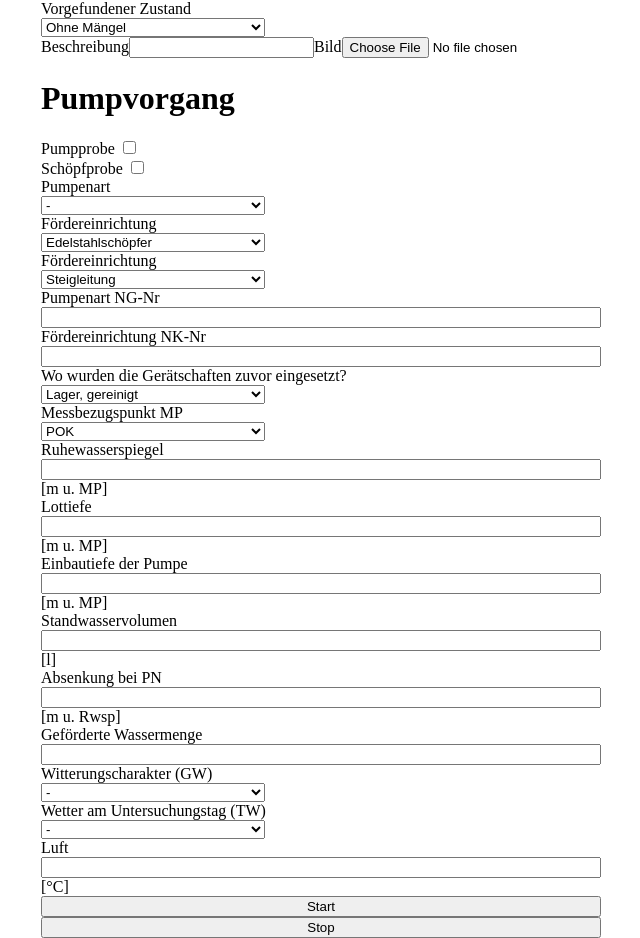
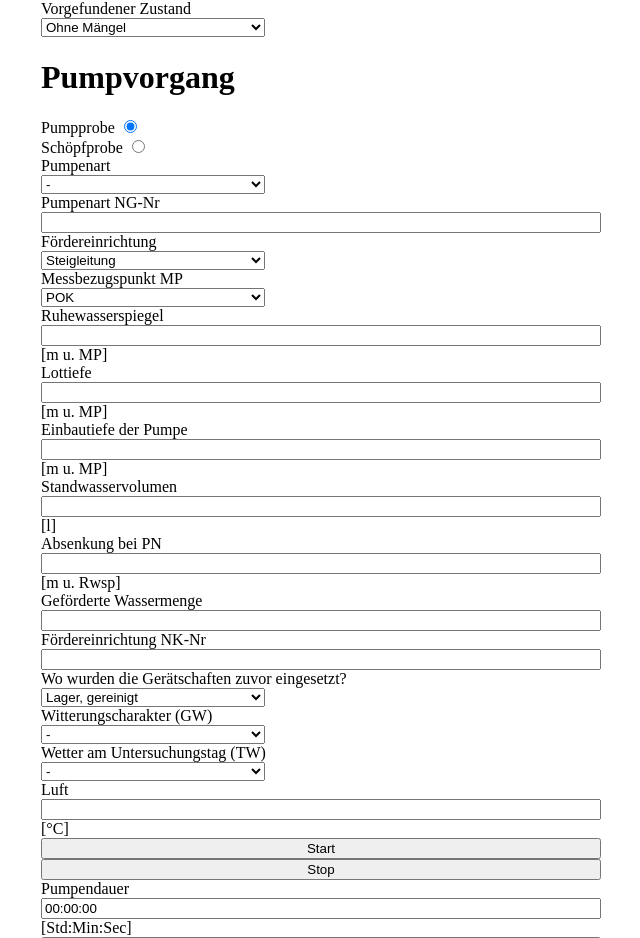
Before and after one commit to jjmercado/probenahmeTool, a SvelteKit app: page / in a window 1280 px wide. Shown: the part 1014-1952 px from the top of the page, without its empty margins (319-959 px from the left). Built offline with nearby package versions, Linux system fonts and the light colour scheme.

Commit message:
Fix adding and removing deficiencyelements & Add a pump timer

```diff
--- a/src/routes/+page.svelte
+++ b/src/routes/+page.svelte
@@ -12,7 +12,7 @@
     <OrderData {form}/>
     <GeneralData {form} />
     <InventoryData />
-    <PumpingProcess />
+    <PumpingProcess  />
     <Signing />
 </div>
 
--- a/src/routes/InventoryData.svelte
+++ b/src/routes/InventoryData.svelte
@@ -1,38 +1,56 @@
 <script>
-    import { onMount } from "svelte";
-
-
     let options = ["0", "1"];
     $: deficiencyPictures = 0;
     $: deficiencies = "";
+
     let container;
 
-    onMount(() => {
-        const label = document.createElement('label');
-        const input = document.createElement('input');
-        const picLabel = document.createElement('label');
-        const picInput = document.createElement('input');
+    const addDeficiencieElement = () => {
+        const label = document.createElement("label");
+        const input = document.createElement("input");
+        const picLabel = document.createElement("label");
+        const picInput = document.createElement("input");
 
-        label.htmlFor = "deficiencies";
-        label.innerText = "Beschreibung";
+        label.htmlFor = `deficiencies`;
+        label.innerText = "Beschreibung ";
 
         input.type = "text";
-        input.name = "deficiencies";
-        input.id = "deficiencies";
+        input.name = `deficiencies`;
 
-        picLabel.htmlFor = "picture";
-        picLabel.innerText = "Bild";
+        picLabel.htmlFor = `picture`;
+        picLabel.innerText = " Bild ";
+        picLabel.id = `picture`;
 
         picInput.type = "file";
-        picInput.name = "picture";
-        picInput.id = "picture";
+        picInput.name = `picture`;
+        picInput.id = `picture`;
         picInput.accept = "image/*";
 
         container.appendChild(label);
         container.appendChild(input);
         container.appendChild(picLabel);
         container.appendChild(picInput);
-    });
+    };
+
+    const removeDeficiencieElement = () => {
+        let container = document.getElementById("container");
+
+        if(deficiencyPictures < 0)
+        {
+            deficiencyPictures = 0;
+        }
+        else
+        {
+            if(container.hasChildNodes())
+            {
+                container.removeChild(container.lastChild);
+                container.removeChild(container.lastChild);
+                container.removeChild(container.lastChild);
+                container.removeChild(container.lastChild);
+            }
+        }
+
+    }
 </script>
 
 <h1>Bestandsdaten zur Messstelle</h1>
@@ -89,15 +107,29 @@
 </select>
 
 {#if deficiencies === "1"}
-    <!-- Mängel beschreiben und bild einfügen -->
-    <label for="deficiencies">Beschreibung</label>
-    <input type="text" name="deficiencies" id="deficiencies">
+    <div>
+        <label for="deficiencies0">Beschreibung</label>
+        <input type="text" name="deficiencies0" id="deficiencies0">
 
-    <label for="picture">Bild</label>
-    <input type="file" name="picture" id="picture" accept="image/*">
-    <button on:click={() => deficiencyPictures++ }>+</button>
-    <button on:click={() => deficiencyPictures--}>-</button>
-    {#if deficiencyPictures > 0}
+        <label for="picture0">Bild</label>
+        <input type="file" name="picture0" id="picture0" accept="image/*">
+    </div>
+    {#if deficiencyPictures >= 0 && deficiencies === "1"}
+        <div id="container" bind:this={container}/>
     {/if}
-    {/if}
-    <div bind:this={container}/>
+    <div>
+        <button on:click={() =>
+            {
+                deficiencyPictures++;
+                addDeficiencieElement();
+            }
+        }>+</button>
+        <button on:click={() =>
+            {
+                deficiencyPictures--
+                removeDeficiencieElement();
+            }
+        }>-</button>
+    </div>
+
+{/if}
--- a/src/routes/PumpingProcess.svelte
+++ b/src/routes/PumpingProcess.svelte
@@ -1,15 +1,147 @@
+<script>
+    import { DateTime } from "luxon";
+
+    let time = DateTime.now();
+    let pumpRadioButton = 1;
+    let scoopRadioButton = 0;
+    let lotDepth = 0;
+    let calmWaterLevel = 0;
+    let expansionDiameter;
+    let pumpInstallationDepth = 0;
+    let watchInterval;
+
+    $: pumpTimerHour = 0;
+    $: pumpTimerMinute = 0;
+    $: pumpTimerSecond = 0;
+
+    let Faktor =
+    {
+        50 : 2.0,
+        75 : 4.4,
+        100: 7.9,
+        125: 12.3,
+        150: 18.0,
+        175: 24.0,
+        200: 31.0,
+        250: 49.0,
+        300: 71.0,
+        350: 96,
+        400: 126,
+        450: 159,
+        500: 196,
+        1000: 785,
+        1500: 1767,
+        2000: 3142
+    };
+
+function calculateCalmWaterLevel()
+{
+    let Volumen = 0;
+    expansionDiameter = +document.getElementById("expansionDiameter").value;
+    let setFaktor;
+
+    for (const key in Faktor)
+    {
+        if (expansionDiameter == key)
+        {
+            setFaktor = Faktor[key];
+        }
+    }
+
+    Volumen = (lotDepth - calmWaterLevel) * setFaktor;
+
+    document.getElementById("standWaterVolume").value = Volumen;
+}
+
+function validatePumpData() {
+    let valid = false;
+    calmWaterLevel = +document.getElementById("calmWaterLevel").value;
+    lotDepth = +document.getElementById("lotDepth").value;
+    pumpInstallationDepth = +document.getElementById("pumpInstallationDepth").value;
+
+    if(!valid)
+    {
+        if (calmWaterLevel === 0 || lotDepth === 0 || pumpInstallationDepth === 0)
+        {
+            console.log("Keine Werte eingetragen");
+        }
+        else
+        {
+            if (calmWaterLevel > lotDepth)
+            {
+                console.error("Das Ruhewasser darf nicht größer als die Lottiefe sein");
+                valid = false;
+            }
+
+            if (calmWaterLevel > pumpInstallationDepth)
+            {
+                console.error("Das Ruhewasser darf nicht größer als die Einbautiefe sein");
+                valid = false;
+            }
+
+            if (pumpInstallationDepth > lotDepth)
+            {
+                console.error("Die Einbautiefe darf nicht größer als die Lottiefe sein");
+                valid = false;
+            }
+        }
+
+    }
+    else
+    {
+        valid = true;
+        console.log("Data is valid!");
+    }
+}
+
+const startPumpStopWatch = () =>
+{
+    let pumpTimerStart = DateTime.now().toMillis();
+    watchInterval = setInterval(() => {
+        let delta = DateTime.now().toMillis() - pumpTimerStart;
+        pumpTimerHour = Math.floor(delta / 1000 / 60 / 60);
+        pumpTimerMinute = Math.floor(delta / 1000 / 60);
+        pumpTimerSecond = Math.floor(delta / 1000);
+
+        if (pumpTimerSecond > 59)
+        {
+            pumpTimerSecond = pumpTimerSecond - (pumpTimerMinute * 60);
+        }
+
+        if (pumpTimerMinute > 59)
+        {
+            pumpTimerMinute = pumpTimerMinute - (pumpTimerHour * 60);
+        }
+
+    }, 100);
+}
+
+const stopPumpStopWatch = () =>
+{
+    clearInterval(watchInterval);
+}
+
+</script>
+
 <h1>Pumpvorgang</h1>
 
 <div>
     <label for="pumpSample">Pumpprobe</label>
-    <input type="checkbox" name="pumpSample" id="pumpSample">
+    <input type="radio" name="sample" id="pumpSample" checked on:click={() => {
+        pumpRadioButton = 1;
+        scoopRadioButton = 0;
+        }}>
 </div>
 
 <div>
     <label for="scoopSample">Schöpfprobe</label>
-    <input type="checkbox" name="scoopSample" id="scoopSample">
+    <input type="radio" name="sample" id="scoopSample" on:click={() => {
+        pumpRadioButton = 0;
+        scoopRadioButton = 1;
+        }}>
 </div>
 
+{#if pumpRadioButton}
     <label for="pumpType">Pumpenart</label>
     <select name="pumpType" id="pumpType">
         <option value="1">-</option>
@@ -21,11 +153,8 @@
         <option value="7">Sonstiges</option>
     </select>
 
-<label for="conveyorScoop">Fördereinrichtung</label>
-<select name="conveyorScoop" id="conveyorScoop">
-    <option value="1">Edelstahlschöpfer</option>
-    <option value="2">Sonstiges</option>
-</select>
+    <label for="pumpTypeNGNr">Pumpenart NG-Nr</label>
+    <input type="text" name="pumpTypeNGNr" id="pumpTypeNGNr">
 
     <label for="conveyorPump">Fördereinrichtung</label>
     <select name="conveyorPump" id="conveyorPump">
@@ -33,18 +162,6 @@
         <option value="2">PE-Rohr</option>
         <option value="3">PE-Schlauch</option>
         <option value="4">Sonstiges</option>
-</select>
-
-<label for="pumpTypeNGNr">Pumpenart NG-Nr</label>
-<input type="text" name="pumpTypeNGNr" id="pumpTypeNGNr">
-
-<label for="conveyorNKNr">Fördereinrichtung NK-Nr</label>
-<input type="text" name="conveyorNKNr" id="conveyorNKNr">
-
-<label for="lastUsed">Wo wurden die Gerätschaften zuvor eingesetzt?</label>
-<select name="lastUsed" id="lastUsed">
-    <option value="1">Lager, gereinigt</option>
-    <option value="2">Messstelle</option>
     </select>
 
     <label for="measuringReferencePoint">Messbezugspunkt MP</label>
@@ -56,19 +173,19 @@
     </select>
 
     <label for="calmWaterLevel">Ruhewasserspiegel</label>
-<input type="text" name="calmWaterLevel" id="calmWaterLevel">
+    <input type="text" name="calmWaterLevel" id="calmWaterLevel" on:blur={validatePumpData}>
     <label for="calmWaterLevel">[m u. MP]</label>
 
     <label for="lotDepth">Lottiefe</label>
-<input type="text" name="lotDepth" id="lotDepth">
+    <input type="text" name="lotDepth" id="lotDepth" on:blur={validatePumpData}>
     <label for="lotDepth">[m u. MP]</label>
 
     <label for="pumpInstallationDepth">Einbautiefe der Pumpe</label>
-<input type="text" name="pumpInstallationDepth" id="pumpInstallationDepth">
+    <input type="text" name="pumpInstallationDepth" id="pumpInstallationDepth" on:blur={validatePumpData}>
     <label for="pumpInstallationDepth">[m u. MP]</label>
 
     <label for="standWaterVolume">Standwasservolumen</label>
-<input type="text" name="standWaterVolume" id="standWaterVolume">
+    <input type="text" name="standWaterVolume" id="standWaterVolume" on:blur={calculateCalmWaterLevel}>
     <label for="standWaterVolume">[l]</label>
 
     <label for="lowering">Absenkung bei PN</label>
@@ -77,6 +194,23 @@
 
     <label for="waterVolumePumped">Geförderte Wassermenge</label>
     <input type="text" name="waterVolumePumped" id="waterVolumePumped">
+{:else}
+    <label for="conveyorScoop">Fördereinrichtung</label>
+    <select name="conveyorScoop" id="conveyorScoop">
+        <option value="1">Edelstahlschöpfer</option>
+        <option value="2">Sonstiges</option>
+    </select>
+{/if}
+
+<label for="conveyorNKNr">Fördereinrichtung NK-Nr</label>
+<input type="text" name="conveyorNKNr" id="conveyorNKNr">
+
+
+<label for="lastUsed">Wo wurden die Gerätschaften zuvor eingesetzt?</label>
+<select name="lastUsed" id="lastUsed">
+    <option value="1">Lager, gereinigt</option>
+    <option value="2">Messstelle</option>
+</select>
 
 <label for="weatherCharacter">Witterungscharakter (GW)</label>
 <select name="weatherCharacter" id="weatherCharacter">
@@ -107,12 +241,12 @@
 <input type="text" name="temperature" id="temperature">
 <label for="temperature">[°C]</label>
 
-<button>Start</button>
-<button>Stop</button>
+<button on:click={startPumpStopWatch}>Start</button>
+<button on:click={stopPumpStopWatch}>Stop</button>
 
 <label for="pumpDuration">Pumpendauer</label>
-<input type="text" name="pumpDuration" id="pumpDuration">
-<label for="pumpDuration">[Std:Min]</label>
+<input type="text" name="pumpDuration" id="pumpDuration" value="{pumpTimerHour  > 9 ? pumpTimerHour : `0${pumpTimerHour}`}:{pumpTimerMinute  > 9 ? pumpTimerMinute : `0${pumpTimerMinute}`}:{pumpTimerSecond  > 9 ? pumpTimerSecond : `0${pumpTimerSecond}`}">
+<label for="pumpDuration">[Std:Min:Sec]</label>
 
 <button>Neue Messung</button>
 
```
Lines whose indentation alone changed are shown as unchanged.
